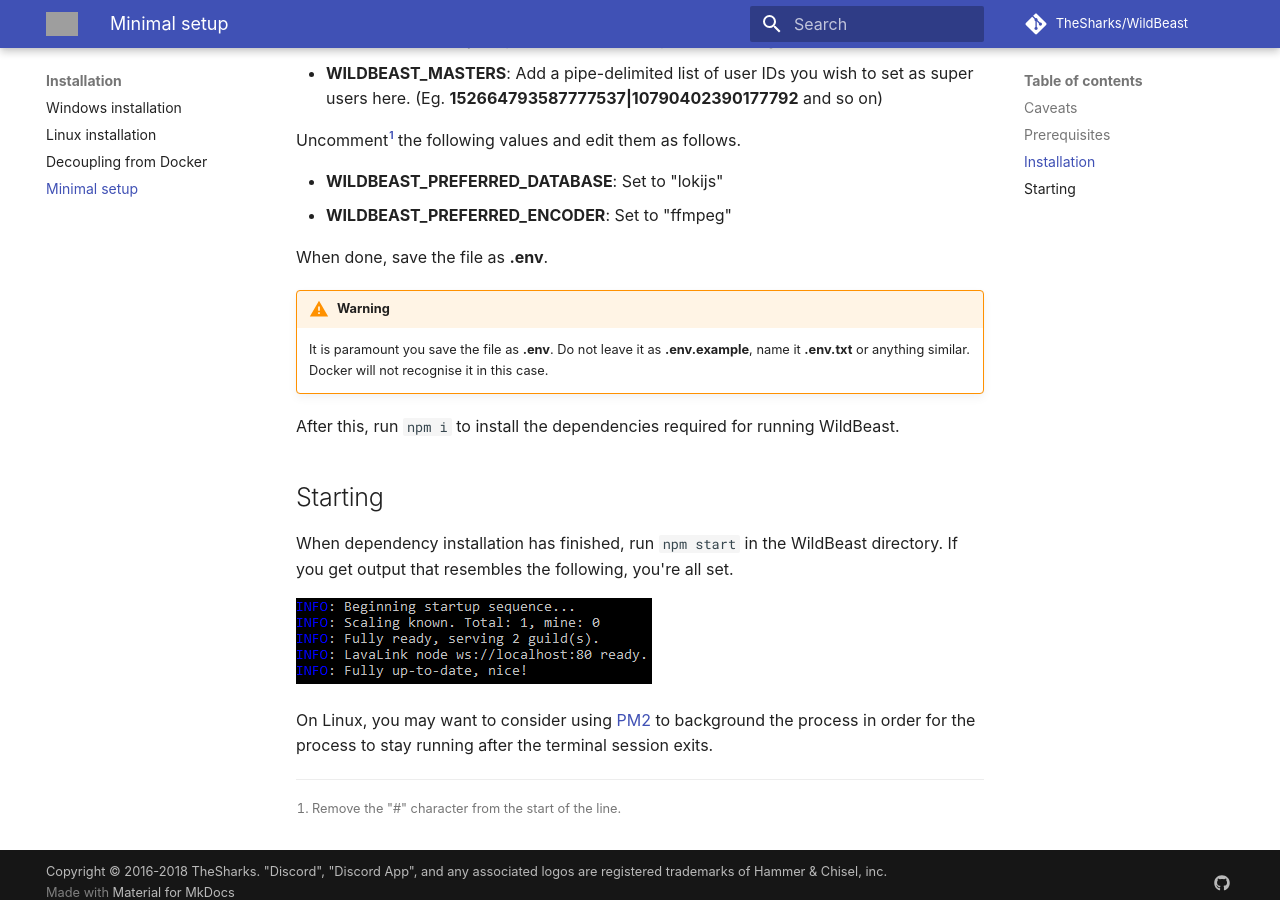
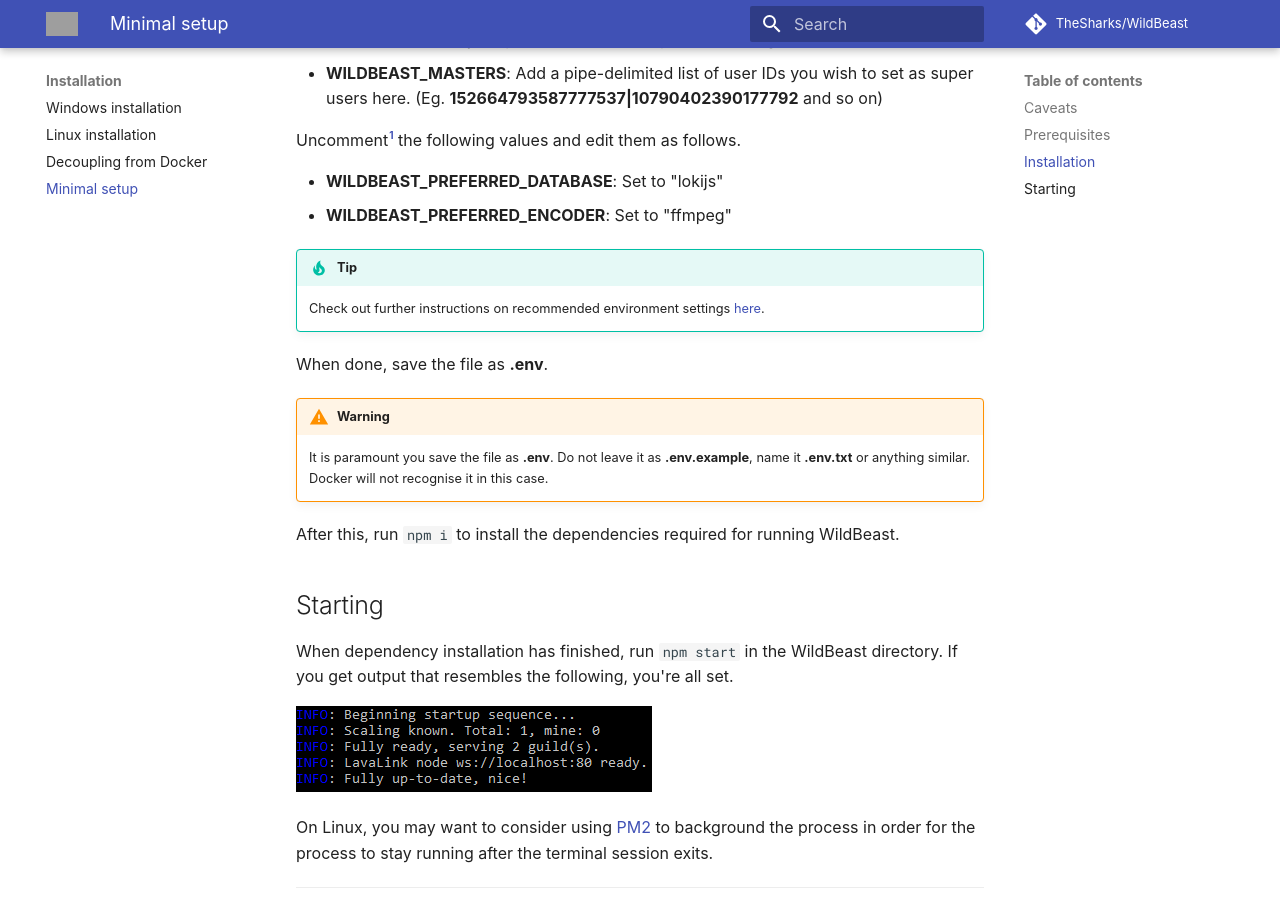
Before and after one commit to TheSharks/WildBeast, an MkDocs documentation site: the page built from docs/minimal_setup.md, in a window 1280 px wide and 900 px high, scrolled down 1537 px. Built offline with MkDocs 1.6.1 and Material for MkDocs 9.7.7, drawn with Linux system fonts in a browser that asks for light colours; some web fonts are replaced; comment, search, counter and statistics services are not loaded; old or Windows-style settings are respelled for this version of MkDocs; grey boxes are pictures that could not be loaded.

Commit message:
Add notice about recommended env settings to minimal setup guide

```diff
--- a/docs/minimal_setup.md
+++ b/docs/minimal_setup.md
@@ -45,6 +45,9 @@ Uncomment[^1] the following values and edit them as follows.
 - **WILDBEAST_PREFERRED_DATABASE**: Set to "lokijs"
 - **WILDBEAST_PREFERRED_ENCODER**: Set to "ffmpeg"
 
+!!! tip
+    Check out further instructions on recommended environment settings [here](install_windows.md#configuration).
+
 When done, save the file as **.env**.
 
 !!! warning
```
